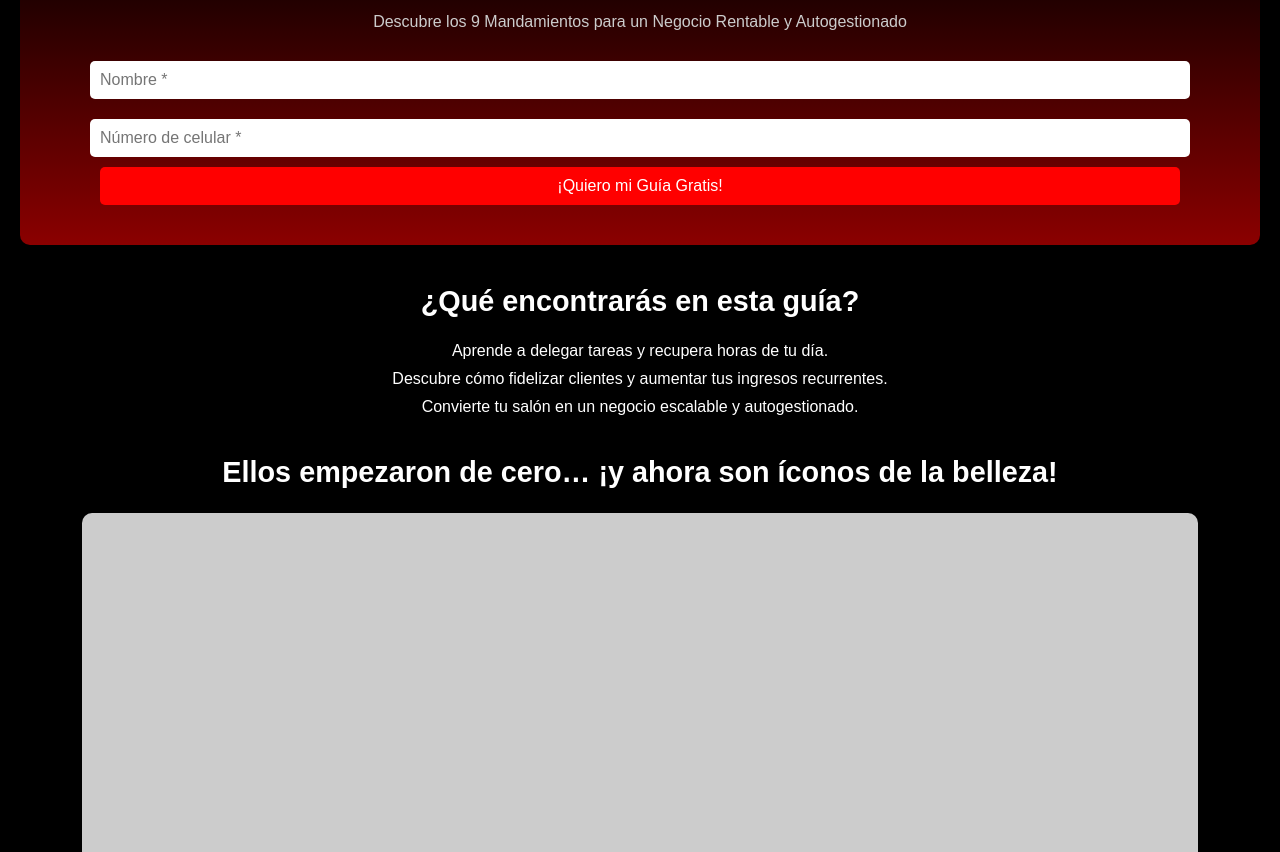
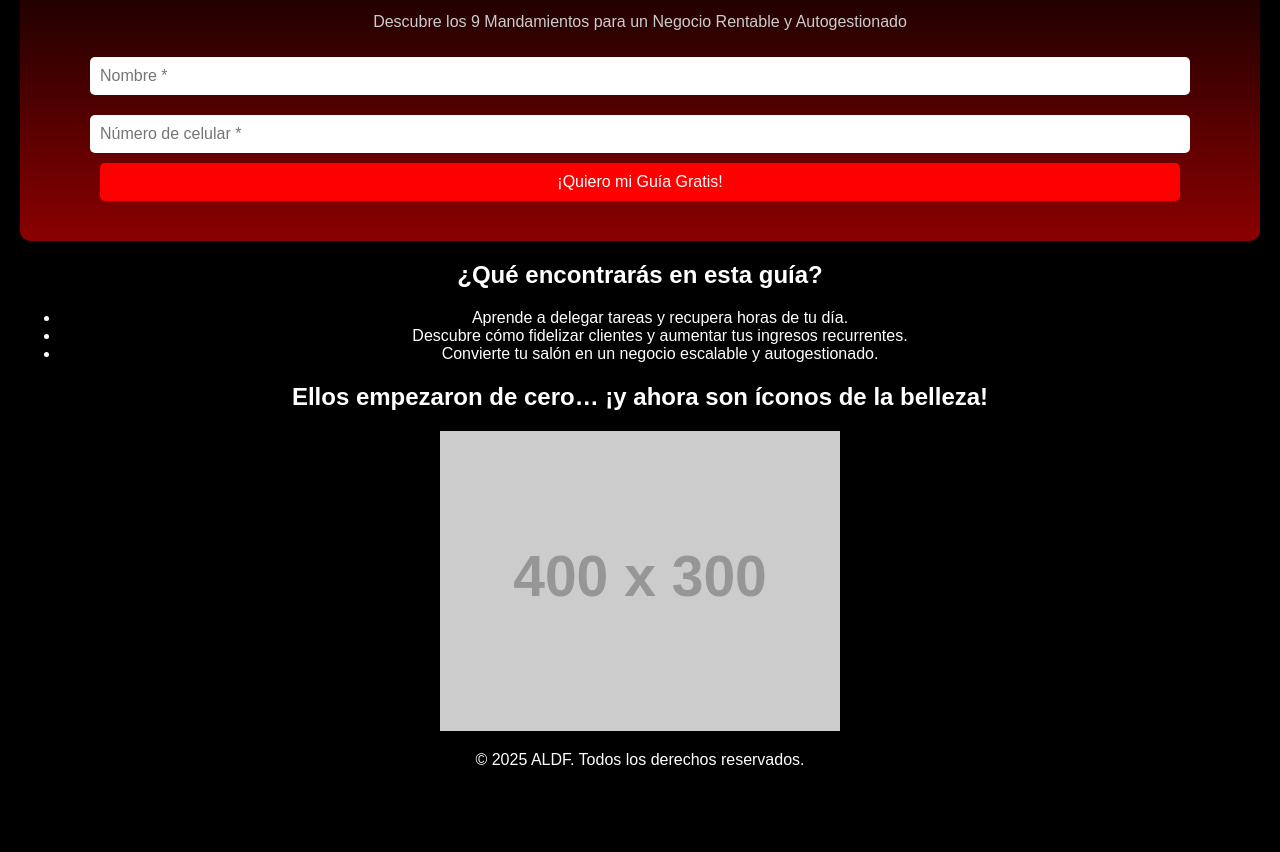
Before and after one commit to ADLF-official/Bienvenido-a-a-ADLF, a plain HTML site: page index.html in a window 1280 px wide. Shown: the part 100-952 px from the top of the page. After the commit the page ends 905 px from the top, so only its background shows below. Drawn offline with Linux system fonts and the light colour scheme; placeholder pictures from the web are drawn by us.

Commit message:
Update index.html

```diff
--- a/index.html
+++ b/index.html
@@ -5,6 +5,7 @@
   <meta name="viewport" content="width=device-width, initial-scale=1.0">
   <title>Impulsa tu Salón - ALDF</title>
   <style>
+    /* Tus estilos actuales (colores, fuentes, etc.) */
     body {
       margin: 0;
       padding: 0;
@@ -31,9 +32,6 @@
       font-size: 1rem;
       color: #ccc;
     }
-    .form-container {
-      margin-top: 20px;
-    }
     .form-container input {
       width: 90%;
       padding: 10px;
@@ -52,43 +50,7 @@
       cursor: pointer;
       width: 90%;
     }
-    .benefits {
-      margin-top: 40px;
-    }
-    .benefits h2 {
-      font-size: 1.8rem;
-    }
-    .benefits ul {
-      list-style: none;
-      padding: 0;
-    }
-    .benefits li {
-      font-size: 1rem;
-      margin: 10px 0;
-    }
-    .testimonials {
-      margin-top: 40px;
-    }
-    .testimonials h2 {
-      font-size: 1.8rem;
-    }
-    .testimonials img {
-      width: 90%;
-      border-radius: 10px;
-    }
-    footer {
-      margin-top: 40px;
-      padding: 20px;
-      background-color: #333;
-      border-radius: 10px;
-    }
-    footer p {
-      font-size: 0.9rem;
-      color: #ccc;
-    }
-    .required {
-      color: #FF0000;
-    }
+    /* Más estilos... */
   </style>
 </head>
 <body>
@@ -98,9 +60,11 @@
       <h1>Impulsa tu Salón</h1>
       <p>Descubre los 9 Mandamientos para un Negocio Rentable y Autogestionado</p>
       <div class="form-container">
-        <input type="text" placeholder="Nombre *" required>
-        <input type="text" placeholder="Número de celular *" required>
-        <button>¡Quiero mi Guía Gratis!</button>
+        <form id="contactForm">
+          <input type="text" id="nombre" placeholder="Nombre *" required>
+          <input type="text" id="telefono" placeholder="Número de celular *" required>
+          <button type="submit">¡Quiero mi Guía Gratis!</button>
+        </form>
       </div>
     </header>
 
@@ -122,8 +86,31 @@
 
     <!-- Pie de página -->
     <footer>
-      <p>© 2025 ADLF. Todos los derechos reservados.</p>
+      <p>© 2025 ALDF. Todos los derechos reservados.</p>
     </footer>
   </div>
+
+  <!-- Script para enviar datos a Zapier -->
+  <script>
+    document.getElementById('contactForm').addEventListener('submit', function(e) {
+      e.preventDefault();
+      const nombre = document.getElementById('nombre').value;
+      const telefono = document.getElementById('telefono').value;
+      const webhookUrl = 'URL_DEL_WEBHOOK_DE_ZAPIER'; // Reemplaza con tu URL de Zapier
+
+      fetch(webhookUrl, {
+        method: 'POST',
+        body: JSON.stringify({ nombre, telefono }),
+        headers: { 'Content-Type': 'application/json' }
+      })
+      .then(response => response.json())
+      .then(data => {
+        alert('¡Gracias! Pronto recibirás tu guía.');
+      })
+      .catch(error => {
+        console.error('Error:', error);
+      });
+    });
+  </script>
 </body>
 </html>
```
